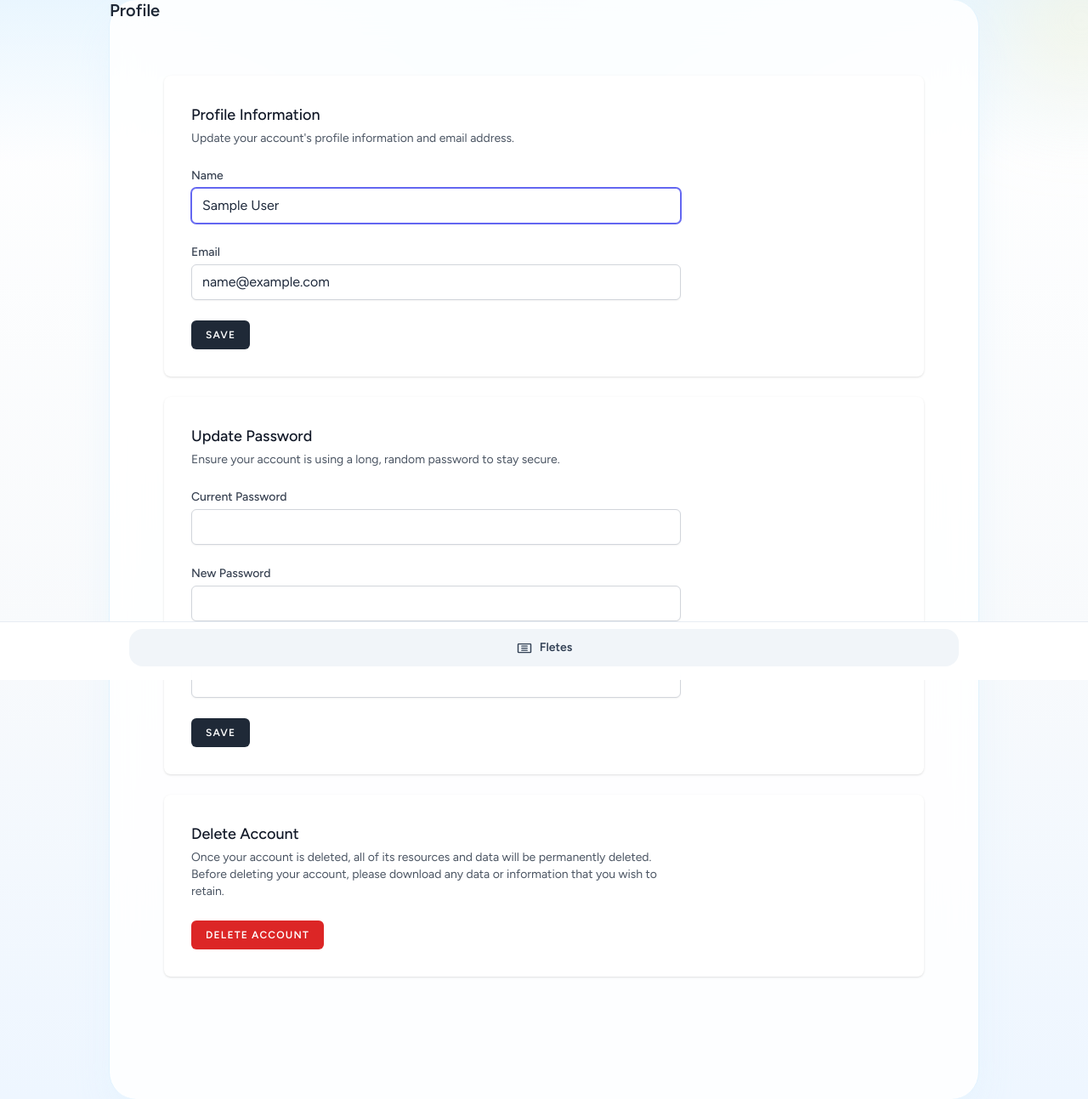
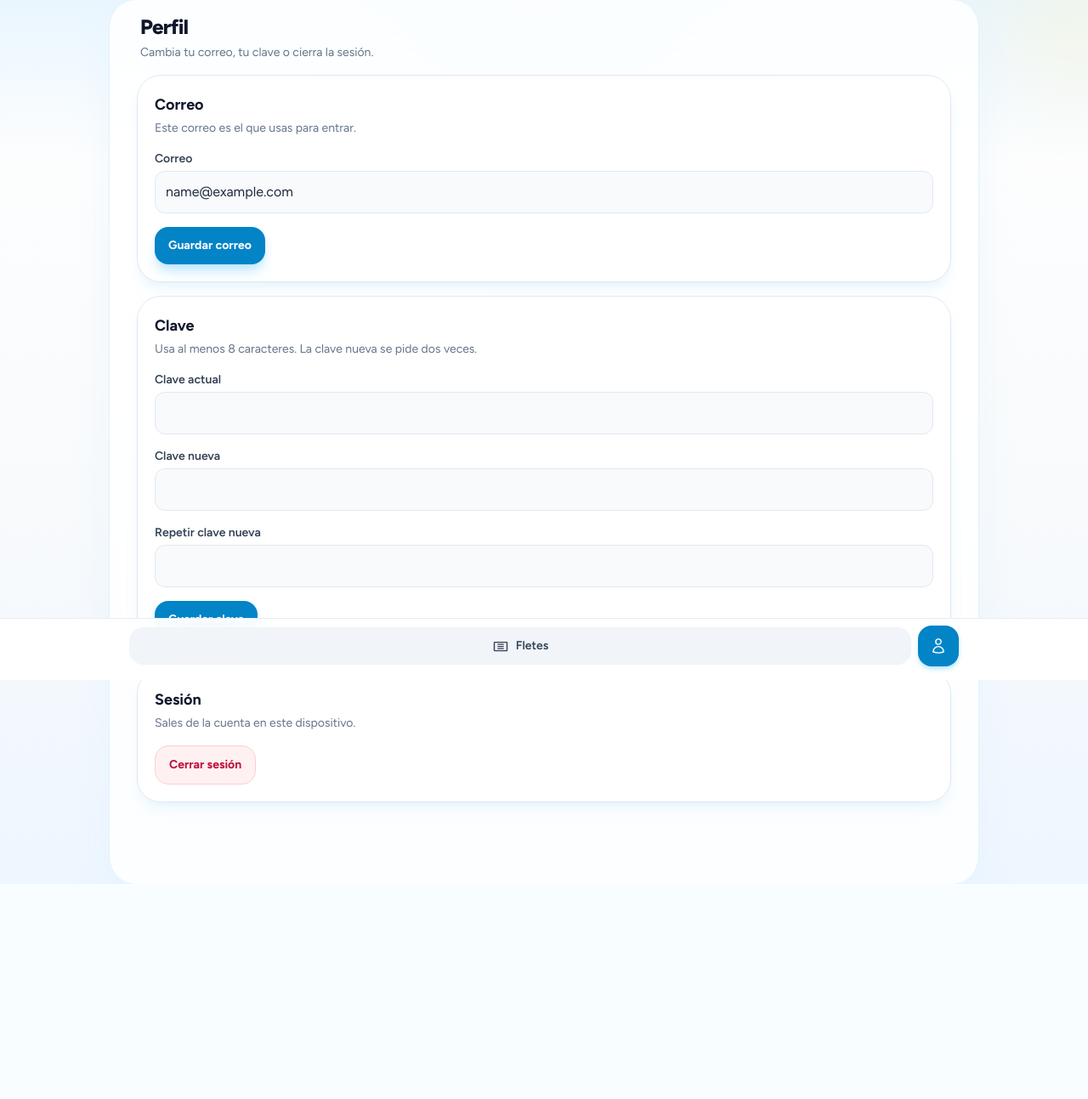
Before and after one commit to JackMG25/truck_sistem, a Laravel app: page /profile in a window 1280 px wide. Shown: the whole page at 85% size. After the commit the page ends 1040 px from the top, so only its background shows below. Run offline with Laravel 12, Linux system fonts and the light colour scheme; the visitor is signed in with stand-in values (Sample User, id 1); style sheets or scripts are compiled from the project's sources; some libraries are stand-ins or nearby versions.

Commit message:
feat:perfil

```diff
--- a/resources/views/components/bottom-navigation.blade.php
+++ b/resources/views/components/bottom-navigation.blade.php
@@ -1,8 +1,8 @@
 <nav class="fixed inset-x-0 bottom-0 z-30 border-t border-slate-200/80 bg-white/95 pb-[max(0.5rem,env(safe-area-inset-bottom))] backdrop-blur-xl">
-    <div class="mx-auto w-full max-w-5xl px-4 py-2 sm:px-6">
+    <div class="mx-auto flex w-full max-w-5xl items-center gap-2 px-4 py-2 sm:px-6">
         <a
             href="{{ route('fletes.index') }}"
-            class="flex items-center justify-center gap-2 rounded-2xl px-4 py-3 text-sm font-semibold {{ request()->routeIs('fletes*') ? 'bg-sky-600 text-white shadow-md shadow-sky-200' : 'bg-slate-100 text-slate-700' }}"
+            class="flex min-w-0 flex-1 items-center justify-center gap-2 rounded-2xl px-4 py-3 text-sm font-semibold {{ request()->routeIs('fletes*') ? 'bg-sky-600 text-white shadow-md shadow-sky-200' : 'bg-slate-100 text-slate-700' }}"
             @if (request()->routeIs('fletes*')) aria-current="page" @endif
         >
             <svg viewBox="0 0 24 24" fill="none" stroke="currentColor" stroke-width="1.75" class="h-5 w-5">
@@ -10,5 +10,17 @@
             </svg>
             Fletes
         </a>
+
+        <a
+            href="{{ route('profile.edit') }}"
+            class="inline-flex h-12 w-12 shrink-0 items-center justify-center rounded-2xl {{ request()->routeIs('profile.*') ? 'bg-sky-600 text-white shadow-md shadow-sky-200' : 'bg-slate-100 text-slate-700' }}"
+            aria-label="Configurar perfil"
+            title="Perfil"
+            @if (request()->routeIs('profile.*')) aria-current="page" @endif
+        >
+            <svg viewBox="0 0 24 24" fill="none" stroke="currentColor" stroke-width="1.75" class="h-5 w-5">
+                <path stroke-linecap="round" stroke-linejoin="round" d="M15.75 6a3.75 3.75 0 1 1-7.5 0 3.75 3.75 0 0 1 7.5 0ZM4.501 20.118a7.5 7.5 0 0 1 14.998 0A17.933 17.933 0 0 1 12 21.75c-2.676 0-5.216-.584-7.499-1.632Z" />
+            </svg>
+        </a>
     </div>
 </nav>
--- a/resources/views/profile/edit.blade.php
+++ b/resources/views/profile/edit.blade.php
@@ -1,29 +1,28 @@
-<x-app-layout>
-    <x-slot name="header">
-        <h2 class="font-semibold text-xl text-gray-800 leading-tight">
-            {{ __('Profile') }}
-        </h2>
-    </x-slot>
+<x-app-layout title="Perfil">
+    <section class="space-y-4">
+        <div class="px-1">
+            <h1 class="text-2xl font-extrabold tracking-tight text-slate-900">Perfil</h1>
+            <p class="mt-1 text-sm text-slate-500">Cambia tu correo, tu clave o cierra la sesión.</p>
+        </div>
 
-    <div class="py-12">
-        <div class="max-w-7xl mx-auto sm:px-6 lg:px-8 space-y-6">
-            <div class="p-4 sm:p-8 bg-white shadow sm:rounded-lg">
-                <div class="max-w-xl">
-                    @include('profile.partials.update-profile-information-form')
-                </div>
-            </div>
+        <div class="rounded-[1.75rem] border border-slate-200 bg-white p-4 shadow-lg shadow-sky-100/70 sm:p-5">
+            @include('profile.partials.update-profile-information-form')
+        </div>
 
-            <div class="p-4 sm:p-8 bg-white shadow sm:rounded-lg">
-                <div class="max-w-xl">
-                    @include('profile.partials.update-password-form')
-                </div>
-            </div>
+        <div class="rounded-[1.75rem] border border-slate-200 bg-white p-4 shadow-lg shadow-sky-100/70 sm:p-5">
+            @include('profile.partials.update-password-form')
+        </div>
 
-            <div class="p-4 sm:p-8 bg-white shadow sm:rounded-lg">
-                <div class="max-w-xl">
-                    @include('profile.partials.delete-user-form')
-                </div>
-            </div>
+        <div class="rounded-[1.75rem] border border-slate-200 bg-white p-4 shadow-lg shadow-sky-100/70 sm:p-5">
+            <h2 class="text-lg font-bold text-slate-900">Sesión</h2>
+            <p class="mt-1 text-sm text-slate-500">Sales de la cuenta en este dispositivo.</p>
+
+            <form method="POST" action="{{ route('logout') }}" class="mt-4">
+                @csrf
+                <button type="submit" class="inline-flex items-center justify-center rounded-2xl border border-rose-200 bg-rose-50 px-4 py-3 text-sm font-bold text-rose-700">
+                    Cerrar sesión
+                </button>
+            </form>
         </div>
-    </div>
+    </section>
 </x-app-layout>
--- a/resources/views/profile/partials/update-password-form.blade.php
+++ b/resources/views/profile/partials/update-password-form.blade.php
@@ -1,47 +1,56 @@
 <section>
     <header>
-        <h2 class="text-lg font-medium text-gray-900">
-            {{ __('Update Password') }}
-        </h2>
-
-        <p class="mt-1 text-sm text-gray-600">
-            {{ __('Ensure your account is using a long, random password to stay secure.') }}
-        </p>
+        <h2 class="text-lg font-bold text-slate-900">Clave</h2>
+        <p class="mt-1 text-sm text-slate-500">Usa al menos 8 caracteres. La clave nueva se pide dos veces.</p>
     </header>
 
-    <form method="post" action="{{ route('password.update') }}" class="mt-6 space-y-6">
+    <form method="post" action="{{ route('password.update') }}" class="mt-4 space-y-4">
         @csrf
         @method('put')
 
         <div>
-            <x-input-label for="update_password_current_password" :value="__('Current Password')" />
-            <x-text-input id="update_password_current_password" name="current_password" type="password" class="mt-1 block w-full" autocomplete="current-password" />
+            <label for="update_password_current_password" class="block text-sm font-semibold text-slate-700">Clave actual</label>
+            <input
+                id="update_password_current_password"
+                name="current_password"
+                type="password"
+                autocomplete="current-password"
+                class="mt-1 w-full rounded-xl border border-slate-200 bg-slate-50 px-3 py-3 text-base text-slate-800 focus:border-sky-500 focus:bg-white focus:outline-none focus:ring-1 focus:ring-sky-200"
+            >
             <x-input-error :messages="$errors->updatePassword->get('current_password')" class="mt-2" />
         </div>
 
         <div>
-            <x-input-label for="update_password_password" :value="__('New Password')" />
-            <x-text-input id="update_password_password" name="password" type="password" class="mt-1 block w-full" autocomplete="new-password" />
+            <label for="update_password_password" class="block text-sm font-semibold text-slate-700">Clave nueva</label>
+            <input
+                id="update_password_password"
+                name="password"
+                type="password"
+                autocomplete="new-password"
+                class="mt-1 w-full rounded-xl border border-slate-200 bg-slate-50 px-3 py-3 text-base text-slate-800 focus:border-sky-500 focus:bg-white focus:outline-none focus:ring-1 focus:ring-sky-200"
+            >
             <x-input-error :messages="$errors->updatePassword->get('password')" class="mt-2" />
         </div>
 
         <div>
-            <x-input-label for="update_password_password_confirmation" :value="__('Confirm Password')" />
-            <x-text-input id="update_password_password_confirmation" name="password_confirmation" type="password" class="mt-1 block w-full" autocomplete="new-password" />
+            <label for="update_password_password_confirmation" class="block text-sm font-semibold text-slate-700">Repetir clave nueva</label>
+            <input
+                id="update_password_password_confirmation"
+                name="password_confirmation"
+                type="password"
+                autocomplete="new-password"
+                class="mt-1 w-full rounded-xl border border-slate-200 bg-slate-50 px-3 py-3 text-base text-slate-800 focus:border-sky-500 focus:bg-white focus:outline-none focus:ring-1 focus:ring-sky-200"
+            >
             <x-input-error :messages="$errors->updatePassword->get('password_confirmation')" class="mt-2" />
         </div>
 
         <div class="flex items-center gap-4">
-            <x-primary-button>{{ __('Save') }}</x-primary-button>
+            <button type="submit" class="inline-flex items-center justify-center rounded-2xl bg-sky-600 px-4 py-3 text-sm font-bold text-white shadow-lg shadow-sky-200">
+                Guardar clave
+            </button>
 
             @if (session('status') === 'password-updated')
-                <p
-                    x-data="{ show: true }"
-                    x-show="show"
-                    x-transition
-                    x-init="setTimeout(() => show = false, 2000)"
-                    class="text-sm text-gray-600"
-                >{{ __('Saved.') }}</p>
+                <p class="text-sm font-medium text-emerald-700">Clave guardada.</p>
             @endif
         </div>
     </form>
--- a/resources/views/profile/partials/update-profile-information-form.blade.php
+++ b/resources/views/profile/partials/update-profile-information-form.blade.php
@@ -1,63 +1,38 @@
 <section>
     <header>
-        <h2 class="text-lg font-medium text-gray-900">
-            {{ __('Profile Information') }}
-        </h2>
-
-        <p class="mt-1 text-sm text-gray-600">
-            {{ __("Update your account's profile information and email address.") }}
-        </p>
+        <h2 class="text-lg font-bold text-slate-900">Correo</h2>
+        <p class="mt-1 text-sm text-slate-500">Este correo es el que usas para entrar.</p>
     </header>
 
-    <form id="send-verification" method="post" action="{{ route('verification.send') }}">
-        @csrf
-    </form>
-
-    <form method="post" action="{{ route('profile.update') }}" class="mt-6 space-y-6">
+    <form method="post" action="{{ route('profile.update') }}" class="mt-4 space-y-4">
         @csrf
         @method('patch')
 
+        {{-- El servidor exige el nombre aunque esta pantalla solo pida el correo. --}}
+        <input type="hidden" name="name" value="{{ old('name', $user->name) }}">
+
         <div>
-            <x-input-label for="name" :value="__('Name')" />
-            <x-text-input id="name" name="name" type="text" class="mt-1 block w-full" :value="old('name', $user->name)" required autofocus autocomplete="name" />
+            <label for="email" class="block text-sm font-semibold text-slate-700">Correo</label>
+            <input
+                id="email"
+                name="email"
+                type="email"
+                value="{{ old('email', $user->email) }}"
+                required
+                autocomplete="username"
+                class="mt-1 w-full rounded-xl border border-slate-200 bg-slate-50 px-3 py-3 text-base text-slate-800 focus:border-sky-500 focus:bg-white focus:outline-none focus:ring-1 focus:ring-sky-200"
+            >
+            <x-input-error class="mt-2" :messages="$errors->get('email')" />
             <x-input-error class="mt-2" :messages="$errors->get('name')" />
         </div>
 
-        <div>
-            <x-input-label for="email" :value="__('Email')" />
-            <x-text-input id="email" name="email" type="email" class="mt-1 block w-full" :value="old('email', $user->email)" required autocomplete="username" />
-            <x-input-error class="mt-2" :messages="$errors->get('email')" />
-
-            @if ($user instanceof \Illuminate\Contracts\Auth\MustVerifyEmail && ! $user->hasVerifiedEmail())
-                <div>
-                    <p class="text-sm mt-2 text-gray-800">
-                        {{ __('Your email address is unverified.') }}
-
-                        <button form="send-verification" class="underline text-sm text-gray-600 hover:text-gray-900 rounded-md focus:outline-none focus:ring-2 focus:ring-offset-2 focus:ring-indigo-500">
-                            {{ __('Click here to re-send the verification email.') }}
-                        </button>
-                    </p>
-
-                    @if (session('status') === 'verification-link-sent')
-                        <p class="mt-2 font-medium text-sm text-green-600">
-                            {{ __('A new verification link has been sent to your email address.') }}
-                        </p>
-                    @endif
-                </div>
-            @endif
-        </div>
-
         <div class="flex items-center gap-4">
-            <x-primary-button>{{ __('Save') }}</x-primary-button>
+            <button type="submit" class="inline-flex items-center justify-center rounded-2xl bg-sky-600 px-4 py-3 text-sm font-bold text-white shadow-lg shadow-sky-200">
+                Guardar correo
+            </button>
 
             @if (session('status') === 'profile-updated')
-                <p
-                    x-data="{ show: true }"
-                    x-show="show"
-                    x-transition
-                    x-init="setTimeout(() => show = false, 2000)"
-                    class="text-sm text-gray-600"
-                >{{ __('Saved.') }}</p>
+                <p class="text-sm font-medium text-emerald-700">Correo guardado.</p>
             @endif
         </div>
     </form>
```
Also changed, not shown: app/Http/Controllers/Auth/PasswordController.php (+7 -0 lines), app/Http/Requests/ProfileUpdateRequest.php (+13 -0 lines), README.md.
